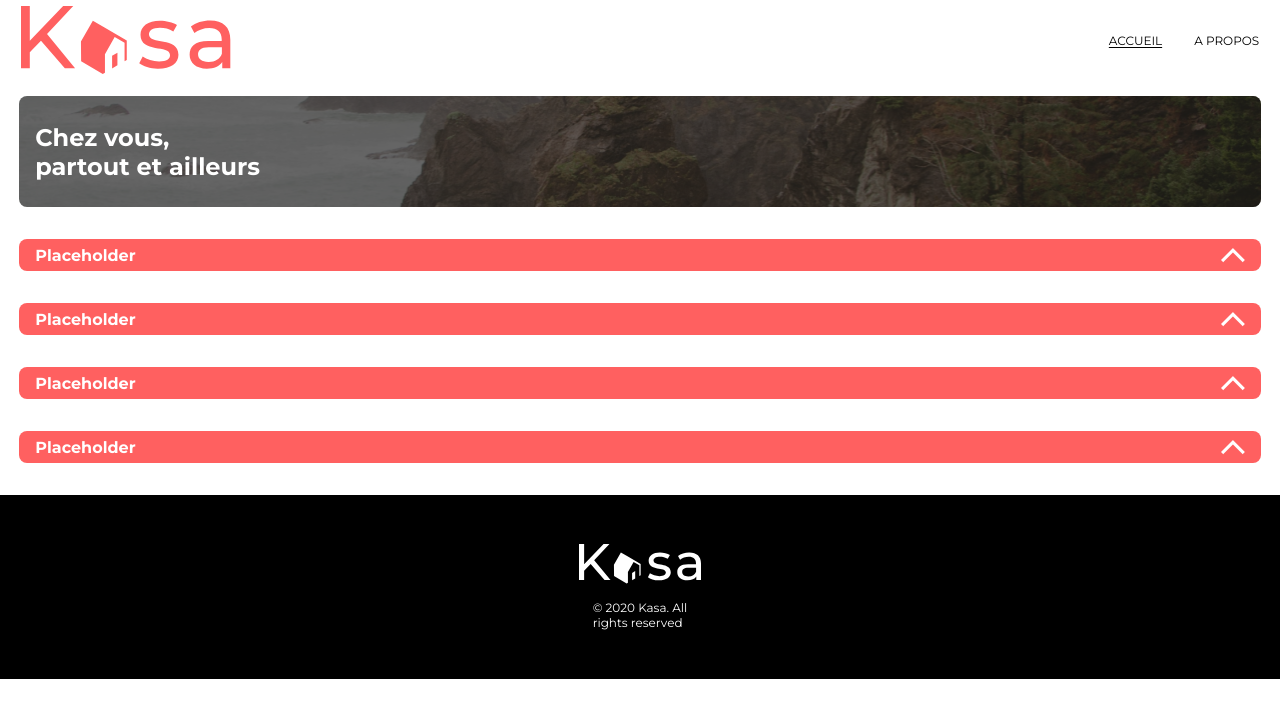
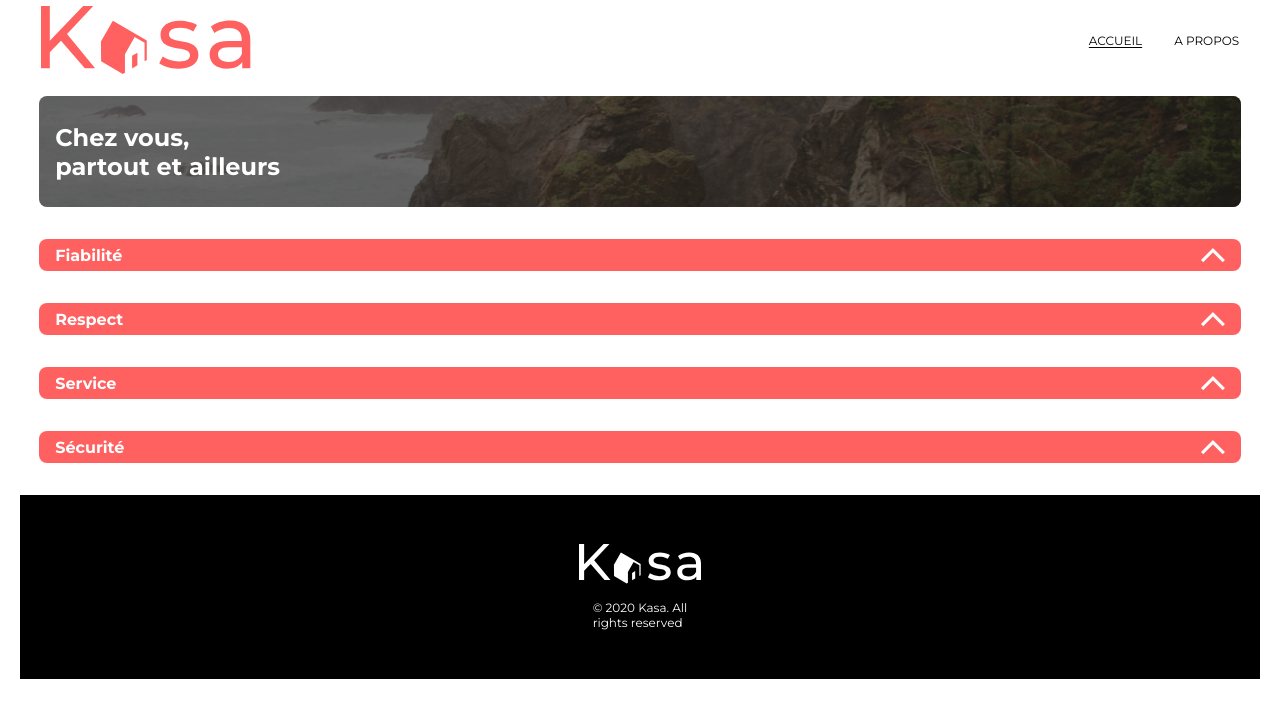
Before and after one commit to MarronFrui/kasa-openclassroom, a React (Vite) app: page /about in a window 1280 px wide. Shown: the top 718 px of the page. Built offline with nearby package versions, Linux system fonts and the light colour scheme.

Commit message:
Feat: Add the content of collapse component dynamicly using props

```diff
--- a/src/components/About/About.jsx
+++ b/src/components/About/About.jsx
@@ -5,10 +5,30 @@
   return (
     <>
       <Banner />
-      <Collapse />
-      <Collapse />
-      <Collapse />
-      <Collapse />
+      <Collapse
+        title="Fiabilité"
+        list={[
+          'Les annonces Les annonces postées sur Kasa garantissent une fiabilité totale. Les photos sont conformes aux logements, et toutes les informations sont régulièrement vérifiées par nos équipes.',
+        ]}
+      />
+      <Collapse
+        title="Respect"
+        list={[
+          'La bienveillance fait partie des valeurs fondatrices de Kasa. Tout comportement discriminatoire ou de perturbation du voisinage entraînera une exclusion de notre plateforme.',
+        ]}
+      />
+      <Collapse
+        title="Service"
+        list={[
+          'La qualité du service est au cœur de notre engagement chez Kasa. Nous veillons à ce que chaque interaction, que ce soit avec nos hôtes ou nos locataires, soit empreinte de respect et de bienveillance.',
+        ]}
+      />
+      <Collapse
+        title="Sécurité"
+        list={[
+          "La sécurité est la priorité de Kasa. Aussi bien pour nos hôtes que pour les voyageurs, chaque logement correspond aux critères de sécurité établis par nos services. En laissant une note aussi bien à l'hôte qu'au locataire, cela permet à nos équipes de vérifier que les standards sont bien respectés. Nous organisons également des ateliers sur la sécurité domestique pour nos hôtes.",
+        ]}
+      />
     </>
   );
 }
--- a/src/components/Collapse/Collapse.jsx
+++ b/src/components/Collapse/Collapse.jsx
@@ -1,7 +1,7 @@
 import './Collapse.scss';
 import { useState } from 'react';
 
-export default function Collapse() {
+export default function Collapse({ title, list }) {
   const [isOpen, setIsOpen] = useState(false);
 
   return (
@@ -12,14 +12,14 @@
           setIsOpen(!isOpen);
         }}
       >
-        <div> Placeholder </div>
+        <div> {title} </div>
         <img src="../../src/assets/arrow.png"></img>
       </div>
       <div className={`equipement ${isOpen ? '' : 'hidden'}`}>
         <div className="equipement__content">
-          <li>Placeholder</li>
-          <li>Placeholder</li>
-          <li>Placeholder</li>
+          {list.map((element, index) => {
+            return <li key={index}>{element}</li>;
+          })}
         </div>
       </div>
     </>
--- a/src/components/Home/Home.scss
+++ b/src/components/Home/Home.scss
@@ -1,8 +1,11 @@
 .gallery-container {
+  background-color: #f6f6f6;
+  border-radius: 1rem;
   @media (min-width: 720px) {
     display: flex;
     justify-content: center;
     flex-wrap: wrap;
-    gap: 2rem;
+    gap: 3rem;
+    margin-top: 2rem;
   }
 }
--- a/src/index.scss
+++ b/src/index.scss
@@ -1,8 +1,13 @@
 @import url('https://fonts.googleapis.com/css2?family=Montserrat:wght@400;700&display=swap');
 
 body {
-  margin: 0;
+  display: flex;
+  justify-content: center;
+  margin: 0 auto;
   font-family: Montserrat;
+  @media (min-width: 720px) {
+    max-width: 1240px;
+  }
 }
 
 header,
@@ -14,7 +19,3 @@
   display: flex;
   flex-direction: column;
 }
-
-main {
-  flex-grow: 1;
-}
```
